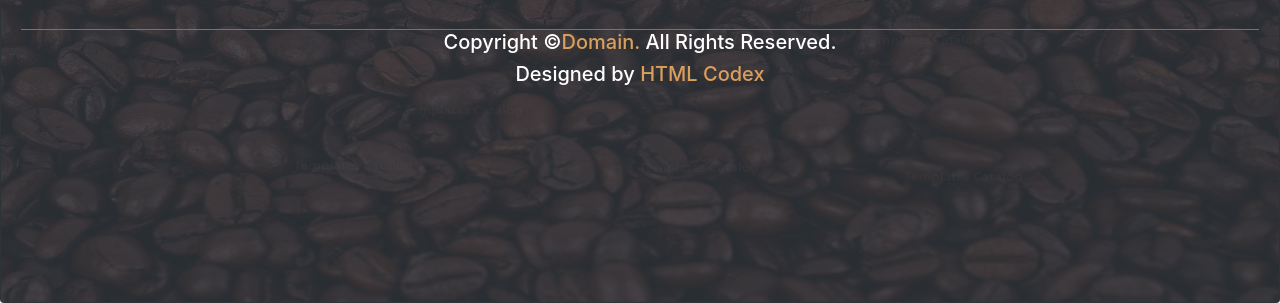
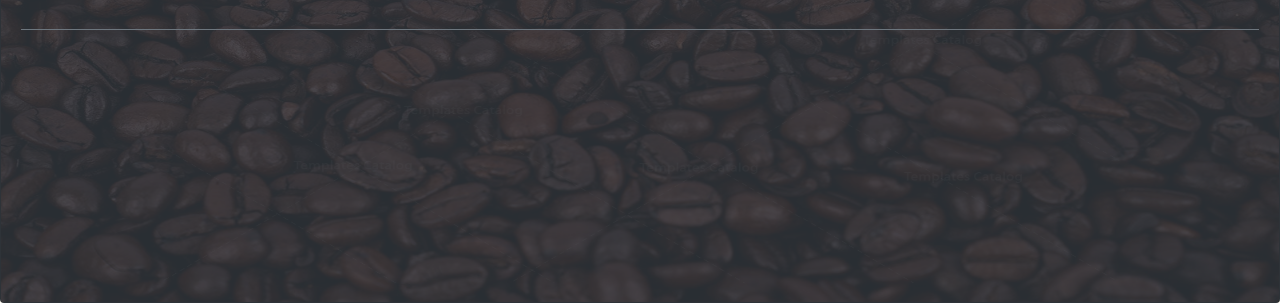
Before and after one commit to shifla-1/coffee.github.io, a plain HTML site: page index.html in a window 1280 px wide. Shown: the part 5111-5414 px from the top of the page. Drawn offline with nearby package versions, Linux system fonts and the light colour scheme.

Commit message:
Update index.html

```diff
--- a/index.html
+++ b/index.html
@@ -644,8 +644,6 @@
   </div>
 
     <div class="border-top-0 border border-secondary"></div>
-    <h5 class="text-white text-center">Copyright ©<span style=" color:#DA9F5B;" >Domain.</span> All Rights Reserved.</h5>
-    <h5 class="text-white text-center">Designed by<span style=" color:#DA9F5B;" > HTML Codex</span></h5>
     </div>
   </div>
 
```
